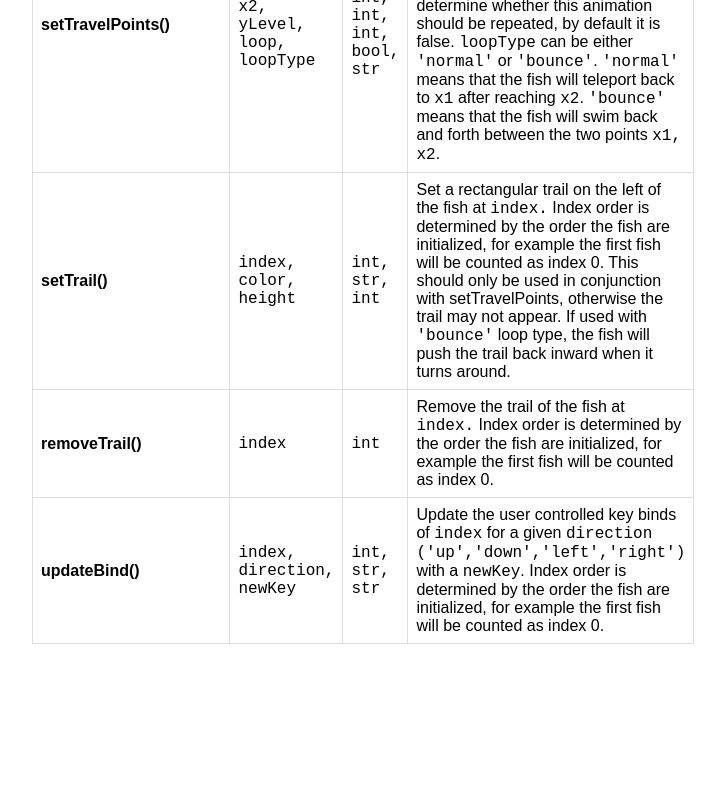
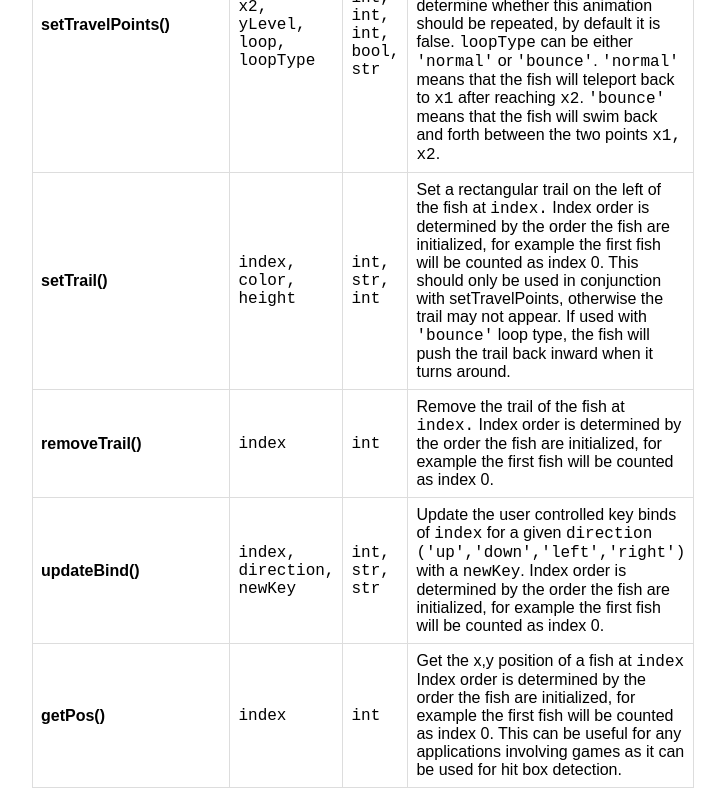
Before and after one commit to wang-henry/VirtualFishTankJS, a website: page pub/api.html in a window 1280 px wide. Shown: the part 2089-2885 px from the top of the page, without its empty margins (292-1017 px from the left). Before the commit the page ends 2741 px from the top, so only its background shows below. Drawn offline with Linux system fonts and the light colour scheme.

Commit message:
removed logs and added getpos

```diff
--- a/pub/api.html
+++ b/pub/api.html
@@ -252,6 +252,17 @@
                 index 0.
             </th>
         </tr>
+        <tr>
+            <th>getPos()</th>
+            <th class="mono">index</th>
+            <th class="mono">int</th>
+            <th class="reg">Get the x,y position of a fish at <span class="mono">index</span>
+                Index
+                order is determined by the order the fish are initialized, for example the first fish will be counted as
+                index 0. This can be useful for any applications involving games as it can be used for hit box
+                detection.
+            </th>
+        </tr>
     </table>
 </div>
 </body>
```
Also changed, not shown: pub/js/virtualfishtank.js (+4 -6 lines).
